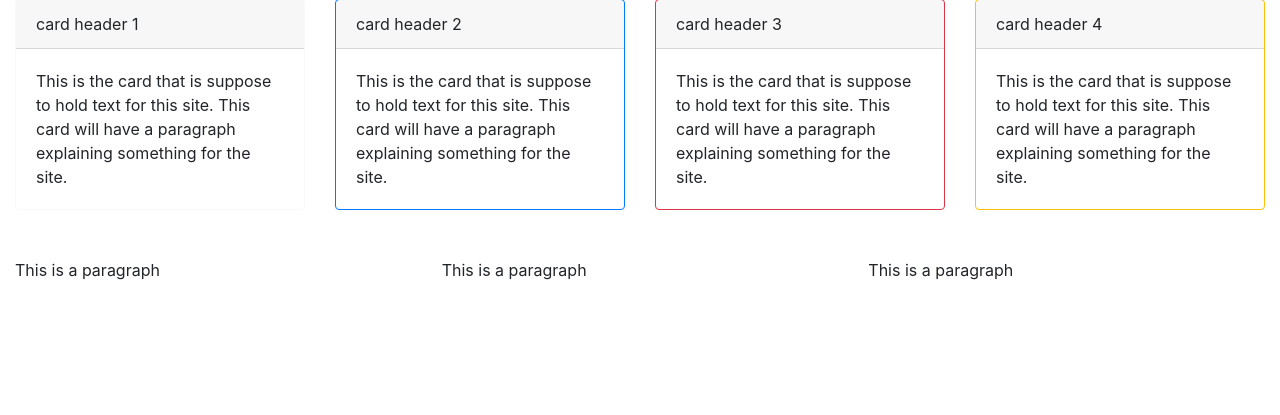
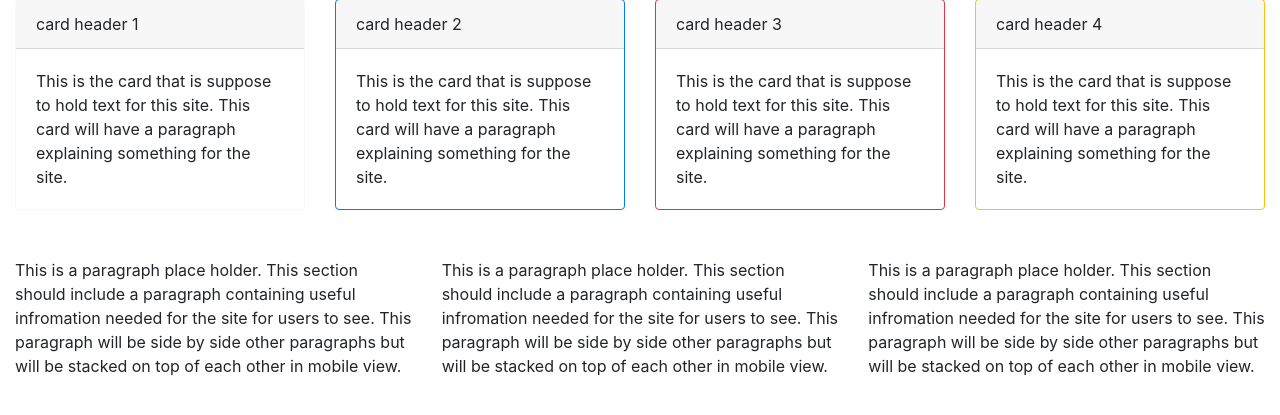
Before and after one commit to uss-hopper/snap-challenges-floribellaponce, a PHP site: page /snap-challenge-11-4/index.php in a window 1280 px wide. Shown: the part 115-530 px from the top of the page. Run offline with PHP 8.4, Linux system fonts and the light colour scheme.

Commit message:
added more text place holders

```diff
--- a/snap-challenge-11-4/index.php
+++ b/snap-challenge-11-4/index.php
@@ -76,13 +76,19 @@
 	<div class="container-fluid">
 		<div class="row">
 			<div class="col-lg-4">
-				<p>This is a paragraph</p>
+				<p>This is a paragraph place holder. This section should include a paragraph containing useful infromation needed
+				for the site for users to see. This paragraph will be side by side other paragraphs but will be stacked on top of each
+				other in mobile view.</p>
 			</div>
 			<div class="col-lg-4">
-				<p>This is a paragraph</p>
+				<p>This is a paragraph place holder. This section should include a paragraph containing useful infromation needed
+					for the site for users to see. This paragraph will be side by side other paragraphs but will be stacked on top of each
+					other in mobile view.</p>
 			</div>
 			<div class="col-lg-4">
-				<p>This is a paragraph</p>
+				<p>This is a paragraph place holder. This section should include a paragraph containing useful infromation needed
+					for the site for users to see. This paragraph will be side by side other paragraphs but will be stacked on top of each
+					other in mobile view.</p>
 			</div>
 		</div>
 	</div>
```
